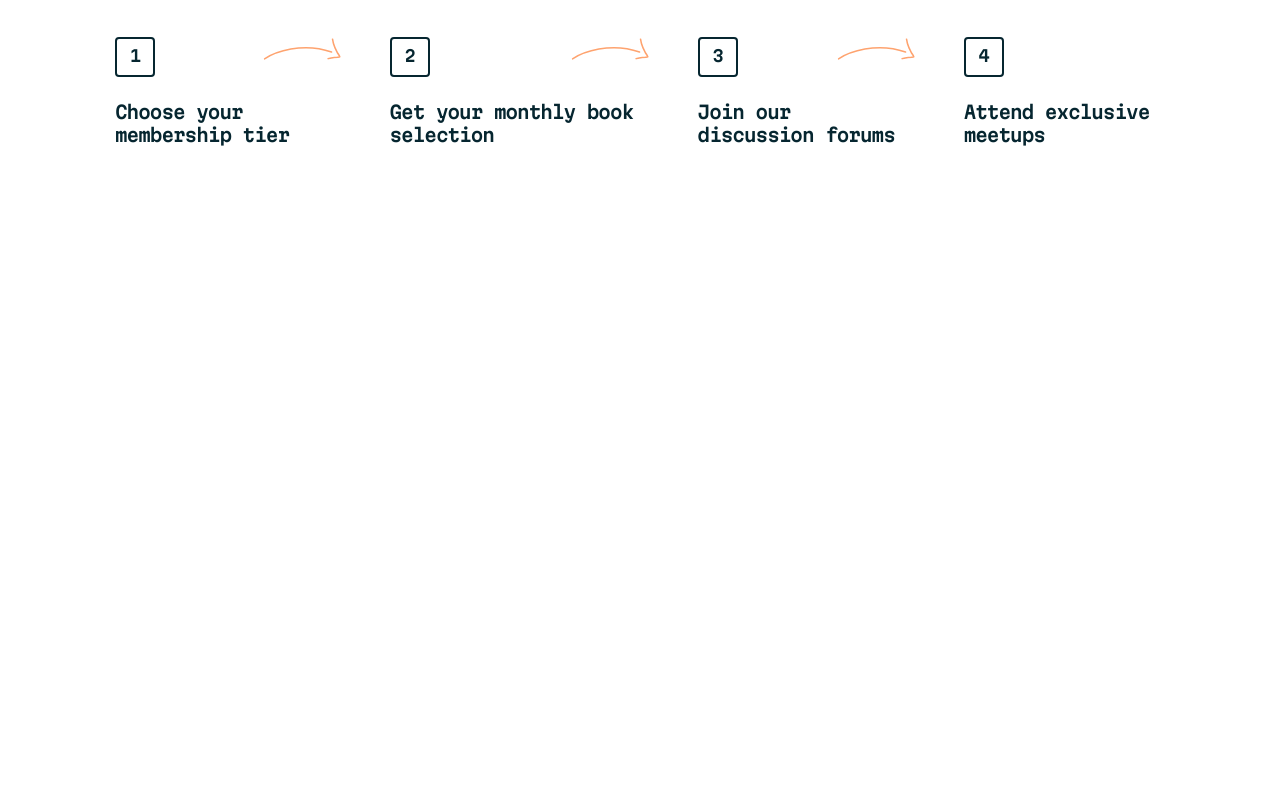
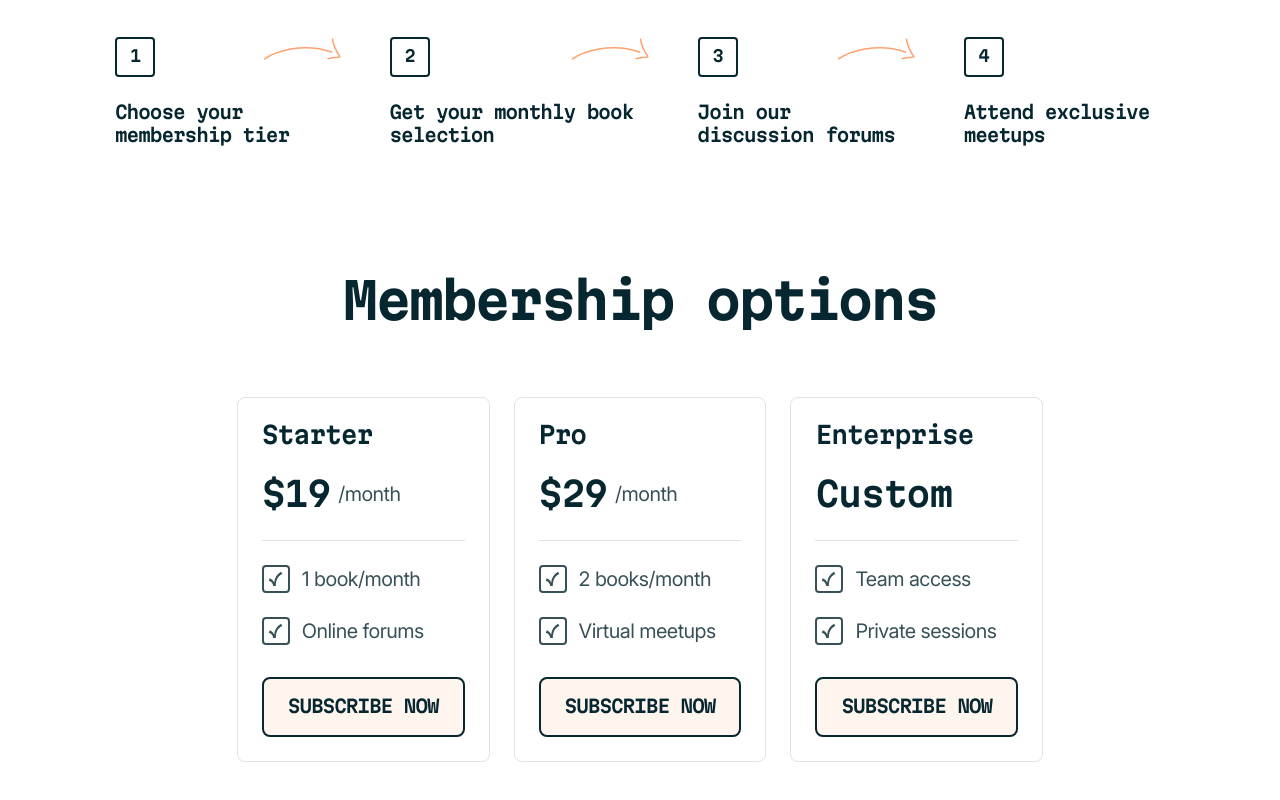
Before and after one commit to phwnganh/tech-book-club-landing-page, a React (Vite) app: page / in a window 1280 px wide. Shown: the part 2085-2885 px from the top of the page. Before the commit the page ends 2473 px from the top, so only its background shows below. Built offline with nearby package versions, Linux system fonts and the light colour scheme.

Commit message:
feat: done ui membership price option section

```diff
--- a/src/components/MembershipPriceOptionsSection.jsx
+++ b/src/components/MembershipPriceOptionsSection.jsx
@@ -1,8 +1,69 @@
+import CheckIcon from '../assets/images/icon-check.svg'
+const MembershipPriceOptionsSection = () => {
+    const MEMBERSHIP_PRICE_OPTIONS = [
+        {
+            key: "starter",
+            title: "Starter",
+            price: "$19",
+            feature_1: "1 book/month",
+            feature_2: "Online forums",
+        },
+        {
+            key: "pro",
+            title: "Pro",
+            price: "$29",
+            feature_1: "2 books/month",
+            feature_2: "Virtual meetups",
+        },
+        {
+            key: "enterprise",
+            title: "Enterprise",
+            price: "Custom",
+            feature_1: "Team access",
+            feature_2: "Private sessions",
+        }
+    ]
+    return (
+        <section className={"max-w-242.5 mx-auto px-4 sm:px-8 md:px-0"}>
+            <div className={"flex flex-col gap-6 sm:gap-10 md:gap-16 "}>
+                <h1 className={"text-preset-2-mobile-font-size sm:text-preset-2-font-size font-preset-text-2-font-family font-preset-2-font-weight leading-preset-2-line-height tracking-preset-2-letter-spacing text-neutral-900 text-start md:text-center"}>Membership options</h1>
+                <div className={"grid grid-cols-1 sm:grid-cols-2 md:grid-cols-3 gap-6 items-center"}>
+                    {MEMBERSHIP_PRICE_OPTIONS.map((option, index) => {
+                        const isSecondIndex = index === option[1]
+                        const isLastIndex = index === MEMBERSHIP_PRICE_OPTIONS.length - 1
+                        return(
+                        <div key={index} className={`rounded-lg border border-neutral-200 p-6 flex flex-col gap-8 ${isSecondIndex ? "shrink-0" : "shrink-0"}`}>
+                            <div className={"flex flex-col gap-6 w-full"}>
+                                <h4 className={"text-neutral-900 text-preset-4-font-size font-preset-4-font-family font-preset-4-font-weight leading-preset-4-line-height tracking-preset-4-letter-spacing"}>{option.title}</h4>
+                                <div className={"flex items-center gap-2"}>
+                                    <p className={"text-neutral-900 text-preset-3-mobile-font-size sm:text-preset-3-font-size font-preset-3-font-family font-preset-3-font-weight leading-preset-3-line-height tracking-preset-3-letter-spacing"}>{option.price}</p>
+                                    {!isLastIndex && <p className={"text-neutral-700 text-preset-5-font-size font-preset-5-font-family font-preset-5-mobile-font-weight sm:font-normal leading-preset-5-line-height tracking-preset-5-letter-spacing"}>/month</p>
+                                    }
+                                </div>
+                                <hr className={"border-t border-t-neutral-200"}/>
 
-const MembershipPriceOptionsSection = () => {
-    return (
-        <section>
+                                <div className={"flex items-center gap-3"}>
+                                    <div className={"flex justify-center items-center"}>
+                                        <img src={CheckIcon} alt={"check-icon"}/>
+                                    </div>
+                                    <p className={"text-neutral-700 text-preset-5-font-size font-preset-5-font-family font-preset-5-mobile-font-weight sm:font-normal leading-preset-5-line-height tracking-preset-5-letter-spacing"}>{option.feature_1}</p>
+                                </div>
 
+                                <div className={"flex items-center gap-3"}>
+                                    <div className={"flex justify-center items-center"}>
+                                        <img src={CheckIcon} alt={"check-icon"}/>
+                                    </div>
+                                    <p className={"text-neutral-700 text-preset-5-font-size font-preset-5-font-family font-preset-5-mobile-font-weight sm:font-normal leading-preset-5-line-height tracking-preset-5-letter-spacing"}>{option.feature_2}</p>
+                                </div>
+                            </div>
+                        <button className={"border-2 border-neutral-900 rounded-lg px-6 py-4 bg-light-salmon-50"}>
+                            <p className={"text-neutral-900 text-preset-6-mobile-font-size sm:text-preset-6-font-size font-preset-6-font-family font-preset-6-font-weight leading-preset-6-line-height tracking-preset-6-letter-spacing"}>SUBSCRIBE NOW</p>
+                        </button>
+
+                        </div>
+                    )})}
+                </div>
+            </div>
         </section>
     );
 };
```
